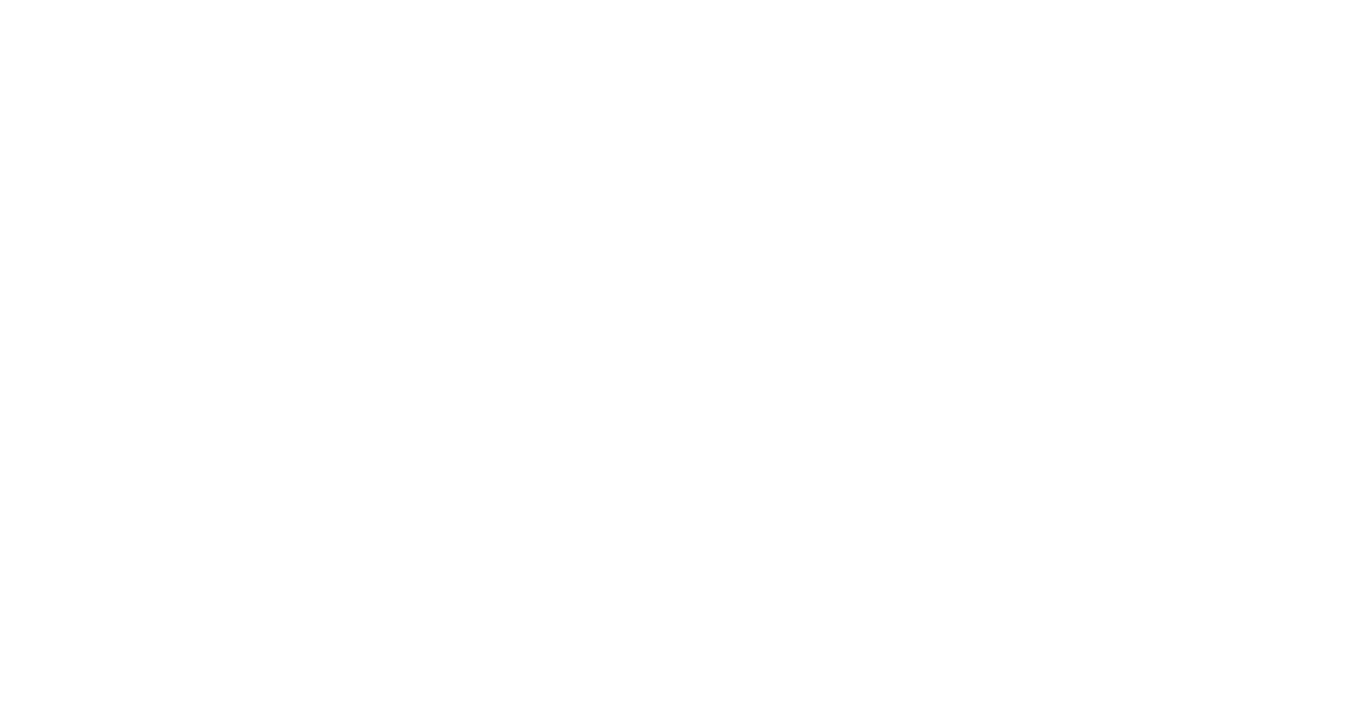
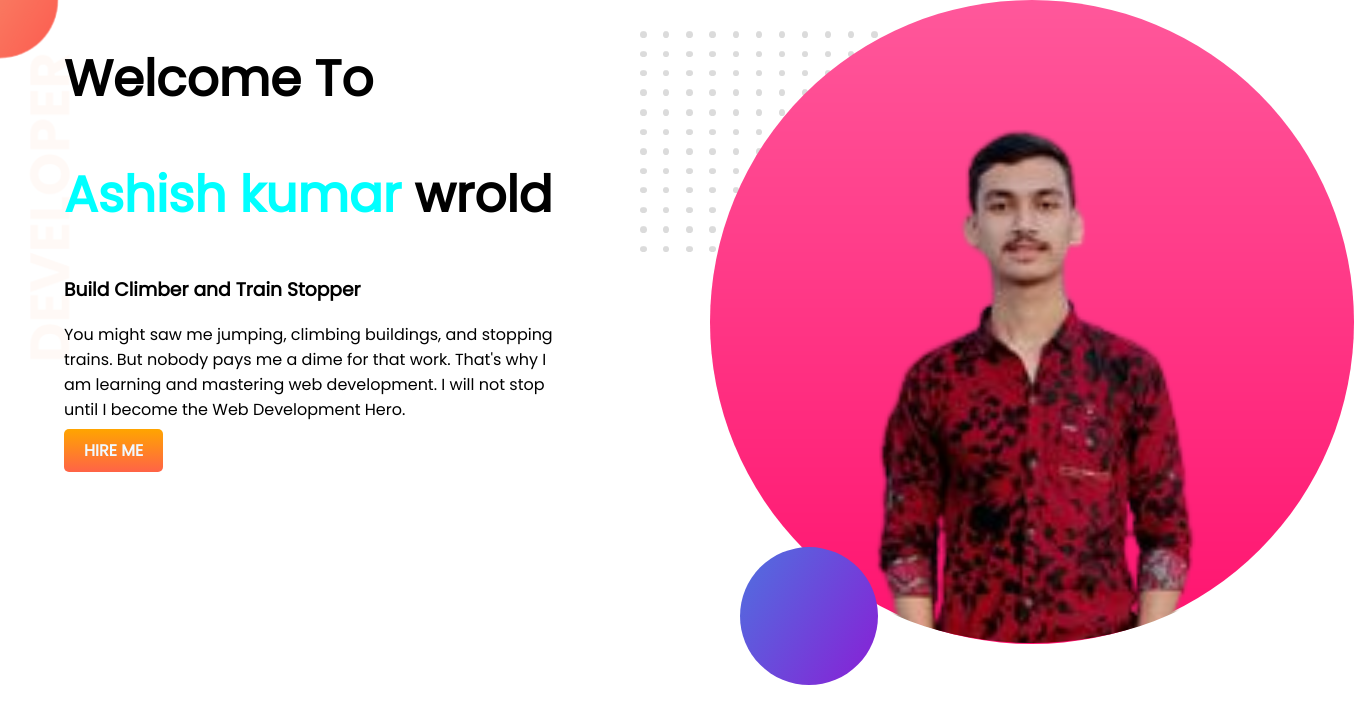
Before and after one commit to ashishkumardebnath/developer.portfolio, a plain HTML site: page index.html in a window 1280 px wide. Shown: the whole page, 1354 px wide, since content can reach past the window. Drawn offline with Linux system fonts and the light colour scheme.

Commit message:
top banner added

```diff
--- a/index.html
+++ b/index.html
@@ -1,13 +1,35 @@
 <!DOCTYPE html>
 <html lang="en">
+
 <head>
     <meta charset="UTF-8">
     <meta http-equiv="X-UA-Compatible" content="IE=edge">
     <meta name="viewport" content="width=device-width, initial-scale=1.0">
     <title>Ashish portfolio </title>
+    <link rel="preconnect" href="https://fonts.googleapis.com">
+    <link rel="preconnect" href="https://fonts.gstatic.com" crossorigin>
+    <link href="https://fonts.googleapis.com/css2?family=Poppins&display=swap" rel="stylesheet">
     <link rel="stylesheet" href="style.css">
 </head>
+
 <body>
+    <section class="top-banner">
+        <div class="half-width">
+            <h1>Welcome To</h1>
+            <h1><span class="orange-color">Ashish kumar</span> wrold</h1>
+            <h3>Build Climber and Train Stopper</h3>
+            <p>You might saw me jumping, climbing buildings, and stopping trains. But nobody pays me a dime for that
+                work.
+                That's why I am learning and mastering web development. I will not stop until I become the Web
+                Development Hero.
+            </p>
+            <a class="link-button" target="_blank" href="https://www.facebook.com/ashish.debnath.5209000">HIRE ME</a>
+        </div>
+        <div class="half-width">
+            <img src="images/ashish.png" alt="">
+        </div>
+    </section>
 
 </body>
+
 </html>
--- a/style.css
+++ b/style.css
@@ -0,0 +1,39 @@
+body {
+    font-family: 'Poppins', sans-serif;
+    margin: 0%;
+}
+
+h1 {
+    font-size: 50px;
+}
+
+.orange-color {
+    color: cyan;
+}
+
+section {
+    display: flex;
+}
+
+.half-width {
+    width: 50%;
+    padding-left: 5%;
+}
+
+.half-width ima {
+    width: 80%;
+}
+
+.link-button {
+    text-decoration: none;
+    background-image: linear-gradient(orange, tomato);
+    color: aliceblue;
+    font-weight: 600;
+    padding: 10px 20px;
+    border-radius: 5px;
+}
+
+.top-banner {
+    background-image: url(images/top-banner.png);
+    background-repeat: no-repeat;
+}
```
Also changed, not shown: images/ashish.png (added), images/top-banner.png (added).
